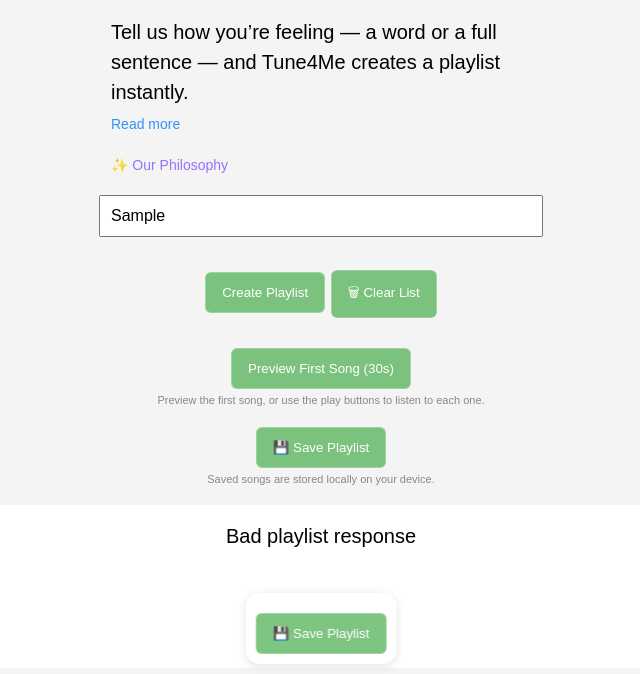
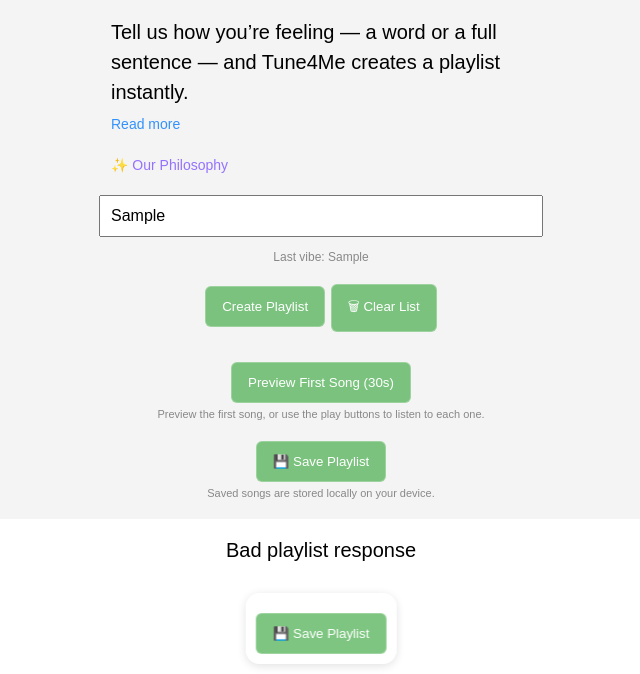
Before and after one commit to Boogygigua1/Tune4Me, a plain HTML site: page index.html in a window 1280 px wide. Both pictures are taken after typing "Sample" into the empty fields and a click on the button "Create Playlist". Shown: the part 126-800 px from the top of the page, without its empty margins (319-959 px from the left). Drawn offline with Linux system fonts and the light colour scheme; no server answers.

Commit message:
Update index.html

```diff
--- a/index.html
+++ b/index.html
@@ -147,6 +147,9 @@
         onkeydown="handleKey(event)">
     <br><br>
 
+    <div id="lastMood" style="font-size:12px; color:#888; margin-top:-10px; margin-bottom:10px;">
+    </div>
+
     <button onclick="showMood()">Create Playlist</button>
 
     <button onclick="clearNewList()">🗑 Clear List</button>
@@ -930,8 +933,20 @@
             const result = document.getElementById("result");
             const continueBtn = document.getElementById("continueBtn");
 
+            const lastMood = document.getElementById("lastMood");
+
             continueBtn.style.display = "none";
-            result.innerHTML = "Loading playlist...";
+
+            if (lastMood) {
+                lastMood.innerText = "Last vibe: " + mood;
+            }
+
+            result.innerHTML = `
+<div style="padding:20px; line-height:1.6;">
+🎧 Listening to your vibe...<br><br>
+Building something intentional.
+</div>
+`;
 
             document.getElementById("savePlaylistBtn").disabled = true;
 
@@ -1219,6 +1234,8 @@
 
             continueCount++;
             localStorage.setItem("continueCount", continueCount);
+
+            localStorage.setItem("lastMood", mood);
 
             const mood = document.getElementById("moodInput").value.trim();
 
```
